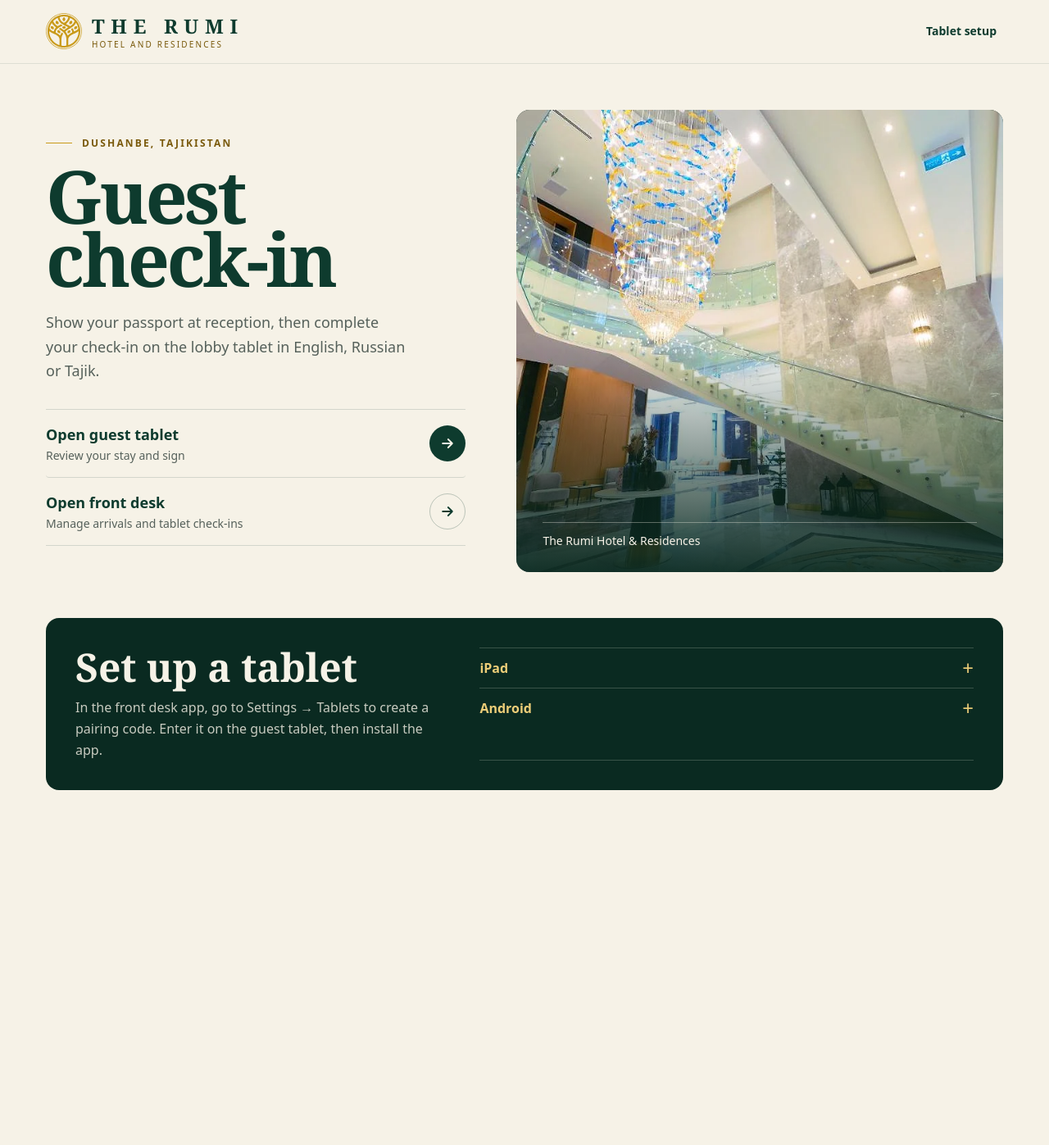
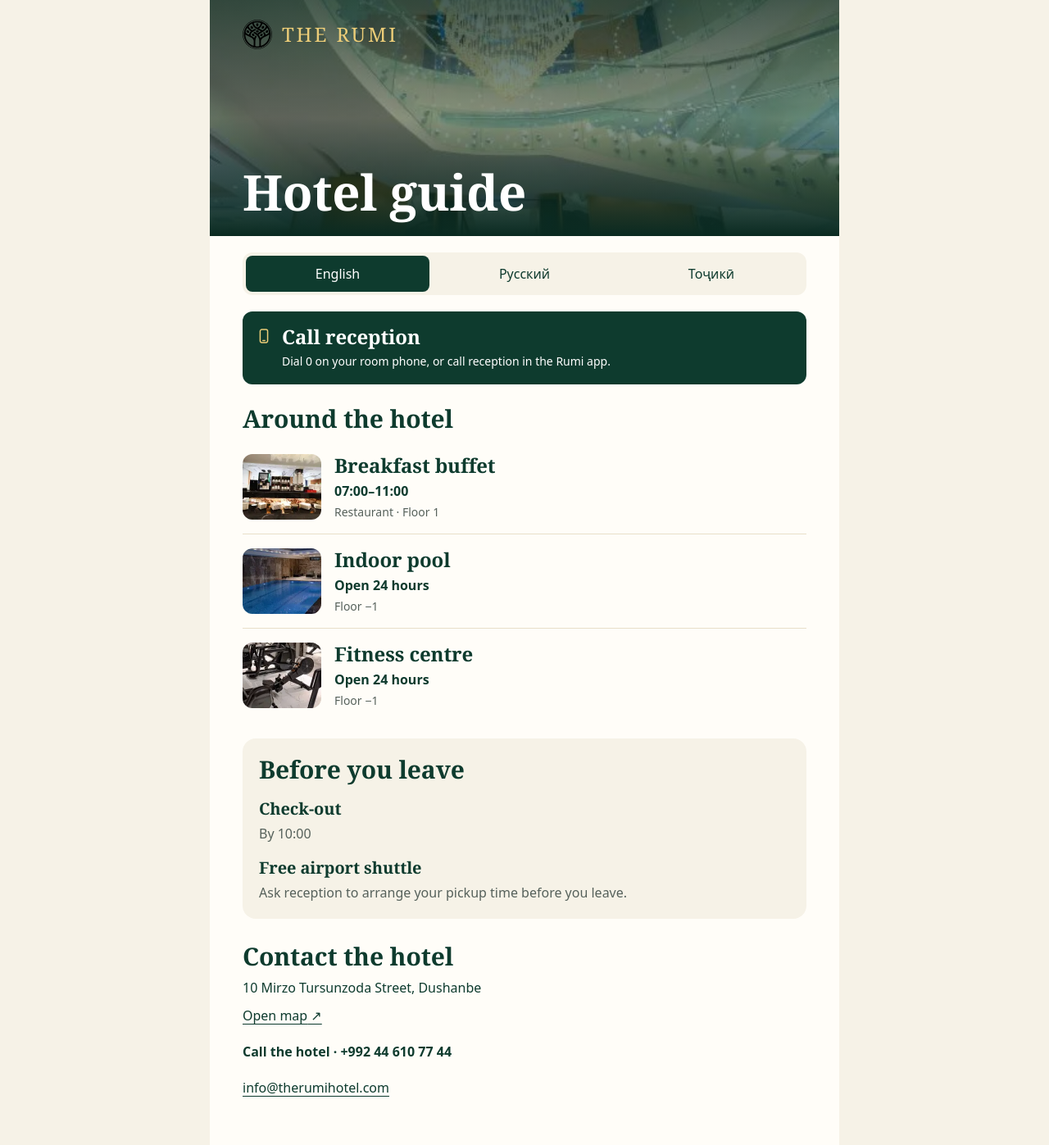
Before and after one commit to hallimmurodov2-beep/rumi-checkin-demo, a React (Vite) app: page /guide in a window 1280 px wide. Before the commit this address led to /. Shown: the whole page at 82% size. Before the commit the page ends 1004 px from the top, so only its background shows below. Built offline with nearby package versions, Linux system fonts and the light colour scheme.

Commit message:
Add a trilingual hotel guide guests can scan from the Done screen

```diff
--- a/index.html
+++ b/index.html
@@ -10,6 +10,12 @@
     <meta name="apple-mobile-web-app-status-bar-style" content="black-translucent" />
     <meta name="apple-mobile-web-app-title" content="Rumi Check-in" />
     <link rel="manifest" href="/manifest.webmanifest" />
+    <script>
+      if (/^\/guide\/?$/.test(location.pathname)) {
+        document.querySelector('link[rel="manifest"]').href = '/icons/guide.webmanifest'
+        document.querySelector('meta[name="apple-mobile-web-app-title"]').content = 'The Rumi'
+      }
+    </script>
     <link rel="icon" type="image/png" sizes="192x192" href="/icons/icon-192.png" />
     <link rel="apple-touch-icon" href="/icons/apple-touch-icon.png" />
     <link rel="preload" href="/emblem.svg" as="image" type="image/svg+xml" crossorigin />
--- a/src/App.tsx
+++ b/src/App.tsx
@@ -3,6 +3,7 @@ import { Navigate, Route, Routes } from 'react-router-dom'
 import Landing from './pages/Landing'
 import { COLORS, Emblem } from './ui'
 
+const GuestGuide = lazy(() => import('./pages/GuestGuide'))
 const Tablet = lazy(() => import('./pages/Tablet'))
 const FolioOverlay = lazy(() => import('./tablet/frontdesk').then((m) => ({ default: m.FolioOverlay })))
 const StaffApp = lazy(() => import('./staff/StaffApp'))
@@ -32,6 +33,7 @@ export default function App() {
             </>
           }
         />
+        <Route path="/guide" element={<GuestGuide />} />
         <Route path="/staff" element={<StaffApp />} />
         {StaffPreview && <Route path="/dev/staff" element={<StaffPreview />} />}
         {TabletPreview && <Route path="/dev/tablet" element={<TabletPreview />} />}
--- a/src/dev/TabletPreview.tsx
+++ b/src/dev/TabletPreview.tsx
@@ -26,7 +26,7 @@ const config: TabletConfig = {
   wifi_name: 'Rumi-Guest',
   wifi_password: 'fixture-pass-123',
   wifi_security: 'WPA',
-  breakfast_hours: '07:00 - 10:30',
+  breakfast_hours: '07:00–11:00',
   review_url: 'https://example.com/review',
   idle_seconds: 600,
 }
@@ -43,7 +43,7 @@ const POLICY = `# House rules
 Welcome to **The Rumi Hotel & Residences**. By signing, you agree to the following.
 
 ## Your stay
-- Check-in is from 14:00 and check-out is until 12:00.
+- Check-in is from 14:00 and check-out is by 10:00.
 - Late check-out depends on availability and may be charged.
 - Please keep your key card with you and return it at departure.
 
--- a/src/main.tsx
+++ b/src/main.tsx
@@ -17,7 +17,8 @@ createRoot(document.getElementById('root')!).render(
 )
 
 // Offline support (production builds only, so the dev server is never cached).
-if (import.meta.env.PROD && 'serviceWorker' in navigator) {
+// Phones opening the public guide do not need the kiosk's full offline photo library.
+if (import.meta.env.PROD && !/^\/guide\/?$/.test(location.pathname) && 'serviceWorker' in navigator) {
   // Only an existing controller being replaced indicates an update. The first
   // installation already matches the page and must not trigger a kiosk reload.
   let controlled = Boolean(navigator.serviceWorker.controller)
--- /dev/null
+++ b/src/pages/GuestGuide.tsx
@@ -0,0 +1,92 @@
+import { useEffect } from 'react'
+import { useSearchParams } from 'react-router-dom'
+import { PhoneIcon } from '../ui'
+import { LANGS, translations, type Lang } from '../translations'
+
+const mapUrl = 'https://www.google.com/maps/search/?api=1&query=The+Rumi+Hotel+and+Residences%2C+10+Mirzo+Tursunzoda%2C+Dushanbe'
+
+export default function GuestGuide() {
+  const [params, setParams] = useSearchParams()
+  const selected = params.get('lang') ?? navigator.language.split('-')[0]
+  const lang: Lang = selected === 'ru' || selected === 'tg' ? selected : 'en'
+  const t = translations[lang]
+
+  useEffect(() => {
+    const originalTitle = document.title
+    const originalLang = document.documentElement.lang
+    document.title = `${t.guideTitle} · The Rumi`
+    document.documentElement.lang = lang
+    return () => {
+      document.title = originalTitle
+      document.documentElement.lang = originalLang
+    }
+  }, [lang, t.guideTitle])
+
+  const facilities = [
+    { photo: 'buffet-bar', title: t.guideFood, hours: '07:00–11:00', detail: t.guideFoodInfo },
+    { photo: 'pool', title: t.guidePool, hours: t.guideAlways, detail: t.guideLowerFloor },
+    { photo: 'gym', title: t.guideGym, hours: t.guideAlways, detail: t.guideLowerFloor },
+  ]
+
+  return (
+    <main className="mx-auto min-h-screen max-w-3xl bg-paper pb-12 text-forest">
+      <header className="relative isolate flex min-h-56 flex-col justify-between overflow-hidden bg-forest-deep px-6 py-6 text-white sm:min-h-72 sm:px-10">
+        <img src="/gallery/lobby-atrium.webp" alt="" className="absolute inset-0 -z-20 h-full w-full object-cover object-center" />
+        <div aria-hidden="true" className="absolute inset-0 -z-10 bg-gradient-to-t from-forest-deep via-forest-deep/45 to-forest-deep/75" />
+        <div className="flex items-center gap-3 text-gold-light">
+          <img src="/emblem.svg" alt="" className="h-9 w-9" />
+          <span lang="en" className="font-serif text-2xl tracking-[.12em]">THE RUMI</span>
+        </div>
+        <h1 className="mt-10 text-5xl leading-none sm:text-6xl">{t.guideTitle}</h1>
+      </header>
+      <div className="px-5 sm:px-10">
+        <div role="group" aria-label={t.chooseLanguage} className="my-5 flex flex-wrap gap-1 rounded-xl bg-cream p-1">
+          {LANGS.map(({ code, label }) => (
+            <button key={code} lang={code} aria-pressed={code === lang} onClick={() => setParams({ lang: code }, { replace: true })}
+              className="min-h-11 flex-1 cursor-pointer rounded-lg px-2 font-medium aria-pressed:bg-forest aria-pressed:text-white">
+              {label}
+            </button>
+          ))}
+        </div>
+        <section className="mb-6 flex items-start gap-3 rounded-xl bg-forest px-4 py-4 text-white">
+          <PhoneIcon className="mt-1 h-5 w-5 shrink-0 text-gold-light" />
+          <div>
+            <h2 className="text-2xl leading-tight">{t.guideReception}</h2>
+            <p className="mt-1 text-sm leading-relaxed">{t.guideReceptionInfo}</p>
+          </div>
+        </section>
+        <section>
+          <h2 className="text-3xl">{t.guideStay}</h2>
+          <ul className="mt-2 divide-y divide-line">
+            {facilities.map(({ photo, title, hours, detail }) => (
+              <li key={photo} className="flex items-center gap-4 py-4">
+                <img src={`/gallery/thumbs/${photo}.webp`} alt="" width="104" height="80" className="h-20 w-24 shrink-0 rounded-xl object-cover" />
+                <div>
+                  <h3 className="text-2xl leading-tight">{title}</h3>
+                  <p className="mt-1 font-semibold">{hours}</p>
+                  <p className="mt-1 text-sm text-muted">{detail}</p>
+                </div>
+              </li>
+            ))}
+          </ul>
+        </section>
+        <section className="my-5 rounded-2xl bg-cream p-5">
+          <h2 className="text-3xl">{t.guideDeparture}</h2>
+          <h3 className="mt-4 text-xl">{t.guideCheckout}</h3>
+          <p className="mt-1 text-muted">{t.guideCheckoutInfo}</p>
+          <h3 className="mt-4 text-xl">{t.guideShuttle}</h3>
+          <p className="mt-1 text-muted">{t.guideShuttleInfo}</p>
+        </section>
+        <section className="pt-2">
+          <h2 className="text-3xl">{t.guideContact}</h2>
+          <address className="mt-2 not-italic">
+            <p>{t.guideAddress}</p>
+            <a className="inline-flex min-h-11 items-center underline underline-offset-4" href={mapUrl}>{t.guideDirections} ↗</a>
+            <p><a className="inline-flex min-h-11 items-center font-semibold" href="tel:+992446107744">{t.guideCall} · +992 44 610 77 44</a></p>
+            <a className="inline-flex min-h-11 items-center underline underline-offset-4" href="mailto:info@therumihotel.com">info@therumihotel.com</a>
+          </address>
+        </section>
+      </div>
+    </main>
+  )
+}
--- a/src/translations.ts
+++ b/src/translations.ts
@@ -15,6 +15,27 @@ export const LANGS: { code: Lang; label: string }[] = [
 ]
 
 const en = {
+  guideLowerFloor: "Floor −1",
+  guideReception: "Call reception",
+  guideReceptionInfo: "Dial 0 on your room phone, or call reception in the Rumi app.",
+  guideTitle: "Hotel guide",
+  guideScan: "Scan to open the hotel guide on your phone.",
+  guideFood: "Breakfast buffet",
+  guideFoodInfo: "Restaurant · Floor 1",
+  guidePool: "Indoor pool",
+  guideGym: "Fitness centre",
+  guideAlways: "Open 24 hours",
+  guideShuttle: "Free airport shuttle",
+  guideShuttleInfo: "Ask reception to arrange your pickup time before you leave.",
+  guideContact: "Contact the hotel",
+  guideAddress: "10 Mirzo Tursunzoda Street, Dushanbe",
+  guideDirections: "Open map",
+  guideCall: "Call the hotel",
+  guideCheckout: "Check-out",
+  guideCheckoutInfo: "By 10:00",
+  guideStay: "Around the hotel",
+  guideDeparture: "Before you leave",
+
   stepPassport: 'Passport',
   stepBooking: 'Booking',
   stepDetails: 'Your stay',
@@ -164,6 +185,27 @@ export type Key = keyof typeof en
 type Dict = Record<Key, string>
 
 const ru: Dict = {
+  guideLowerFloor: "Этаж −1",
+  guideReception: "Связь со стойкой регистрации",
+  guideReceptionInfo: "Наберите 0 с телефона в номере или позвоните через приложение Rumi.",
+  guideTitle: "Гид по отелю",
+  guideScan: "Отсканируйте код, чтобы открыть гид на телефоне.",
+  guideFood: "Завтрак «шведский стол»",
+  guideFoodInfo: "Ресторан · 1-й этаж",
+  guidePool: "Крытый бассейн",
+  guideGym: "Тренажёрный зал",
+  guideAlways: "Круглосуточно",
+  guideShuttle: "Бесплатный трансфер в аэропорт",
+  guideShuttleInfo: "Перед отъездом согласуйте время подачи машины на стойке регистрации.",
+  guideContact: "Связаться с отелем",
+  guideAddress: "Душанбе, ул. Мирзо Турсунзаде, 10",
+  guideDirections: "Открыть карту",
+  guideCall: "Позвонить в отель",
+  guideCheckout: "Выезд",
+  guideCheckoutInfo: "До 10:00",
+  guideStay: "В отеле",
+  guideDeparture: "Перед отъездом",
+
   stepPassport: 'Паспорт',
   stepBooking: 'Бронь',
   stepDetails: 'Ваше пребывание',
@@ -311,6 +353,27 @@ const ru: Dict = {
 
 // TODO: review by a native Tajik speaker.
 const tg: Dict = {
+  guideLowerFloor: "Ошёнаи −1",
+  guideReception: "Тамос бо қабулгоҳ",
+  guideReceptionInfo: "Аз телефони ҳуҷра 0-ро гиред ё тавассути барномаи Rumi ба қабулгоҳ занг занед.",
+  guideTitle: "Роҳнамои меҳмонхона",
+  guideScan: "Рамзро скан кунед ва роҳнаморо дар телефон кушоед.",
+  guideFood: "Наҳорӣ",
+  guideFoodInfo: "Тарабхона · Ошёнаи 1",
+  guidePool: "Ҳавзи сарпӯшида",
+  guideGym: "Толори варзишӣ",
+  guideAlways: "Шабонарӯзӣ",
+  guideShuttle: "Трансфери ройгон ба фурудгоҳ",
+  guideShuttleInfo: "Пеш аз сафар вақти омадани мошинро бо корманди қабул мувофиқа кунед.",
+  guideContact: "Тамос бо меҳмонхона",
+  guideAddress: "Душанбе, кӯчаи Мирзо Турсунзода, 10",
+  guideDirections: "Кушодани харита",
+  guideCall: "Занг ба меҳмонхона",
+  guideCheckout: "Баромадан аз меҳмонхона",
+  guideCheckoutInfo: "То соати 10:00",
+  guideStay: "Дар меҳмонхона",
+  guideDeparture: "Пеш аз сафар",
+
   stepPassport: 'Шиноснома',
   stepBooking: 'Брон',
   stepDetails: 'Иқомати шумо',
```
Also changed, not shown: src/tablet/Steps.tsx (+14 -13 lines), public/icons/guide.webmanifest (added).
